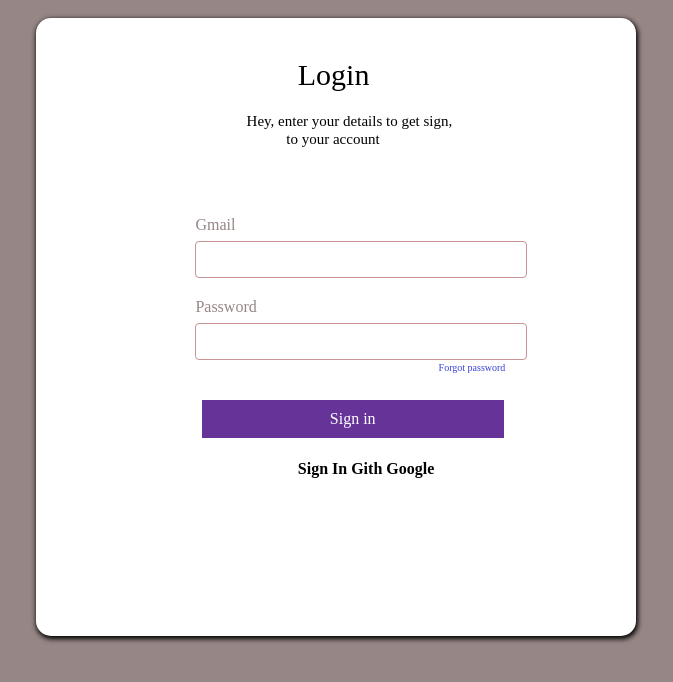
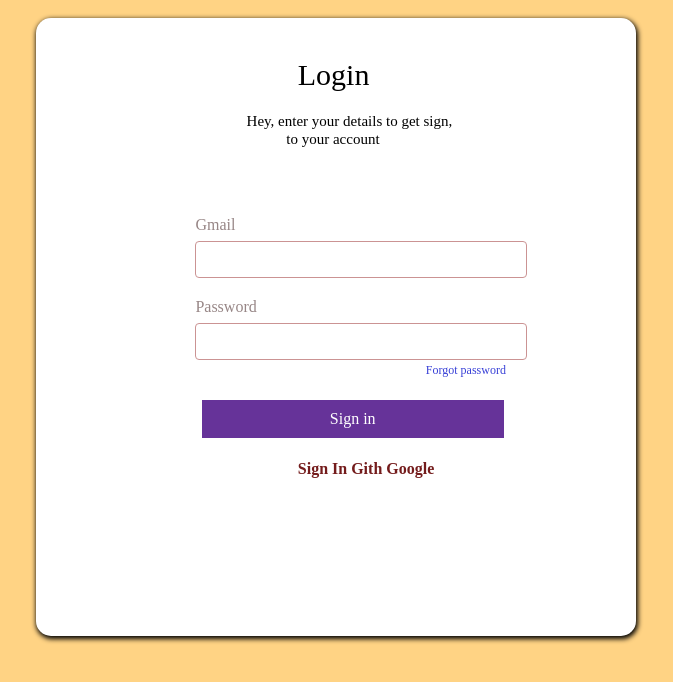
Before and after one commit to tsaqifmaulana444/form-pelanggaran, a PHP site: page /login.php in a window 1280 px wide. Shown: the top 682 px of the page, without its empty margins (335-1008 px from the left). Run offline with PHP 8.4, Linux system fonts and the light colour scheme; some libraries are stand-ins or nearby versions.

Commit message:
login fauzan

```diff
--- a/login.css
+++ b/login.css
@@ -1,5 +1,5 @@
 body {
-    background-color: #978686;
+    background-color: #FFD384;
 }
 
 * {
@@ -94,11 +94,11 @@ body {
 
 .forgot1 p {
     position: absolute;
-    font-size: 10px;
+    font-size: 12px;
     color: rgb(57, 65, 215);
     direction: none;
-    margin-top: 2%;
-    margin-left: 8%;
+    margin-top: 2.1%;
+    margin-left: 7%;
 }
 
 .buttom1 a p iconify-icon {
@@ -109,7 +109,7 @@ body {
 
 .buttom1 h3 {
     position: absolute;
-    color: rgb(0, 0, 0);
+    color: rgb(116, 28, 28);
     font-size: 16px;
     margin-top: 9.7%;
     margin-left: -3%;
```
